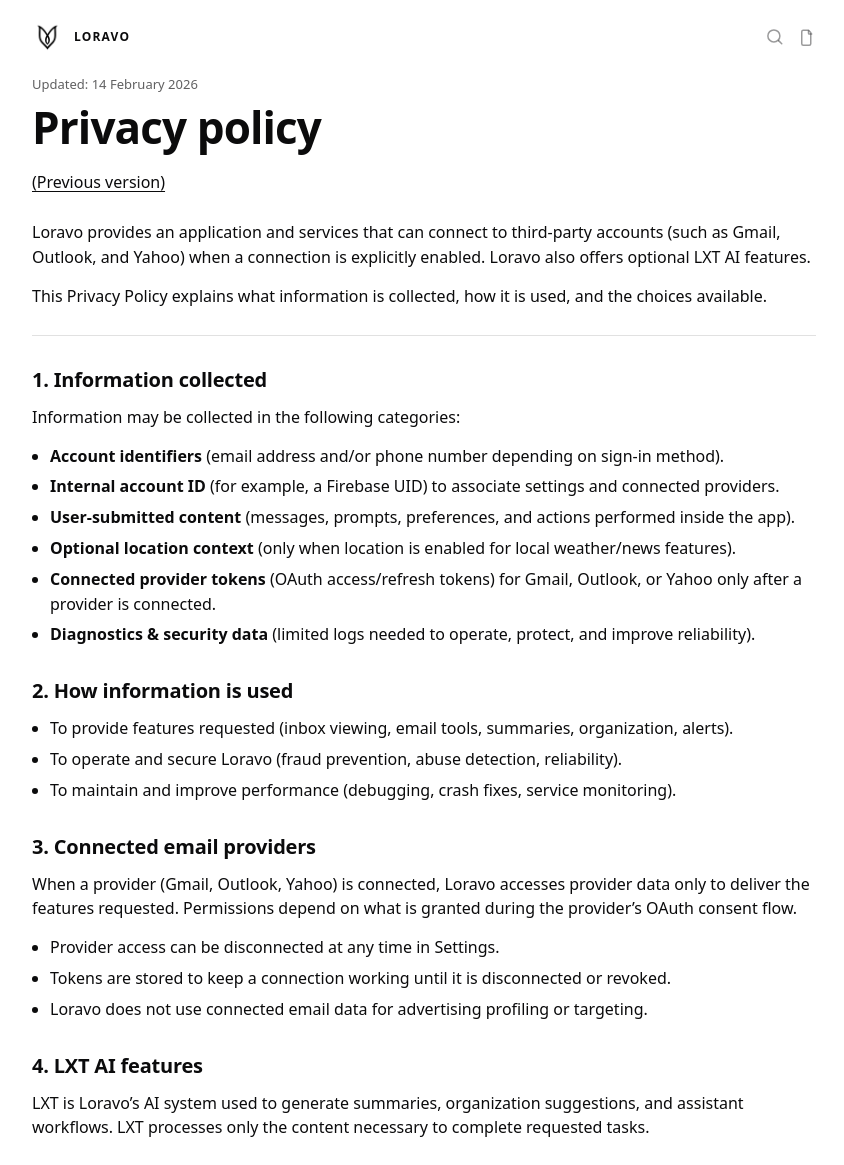
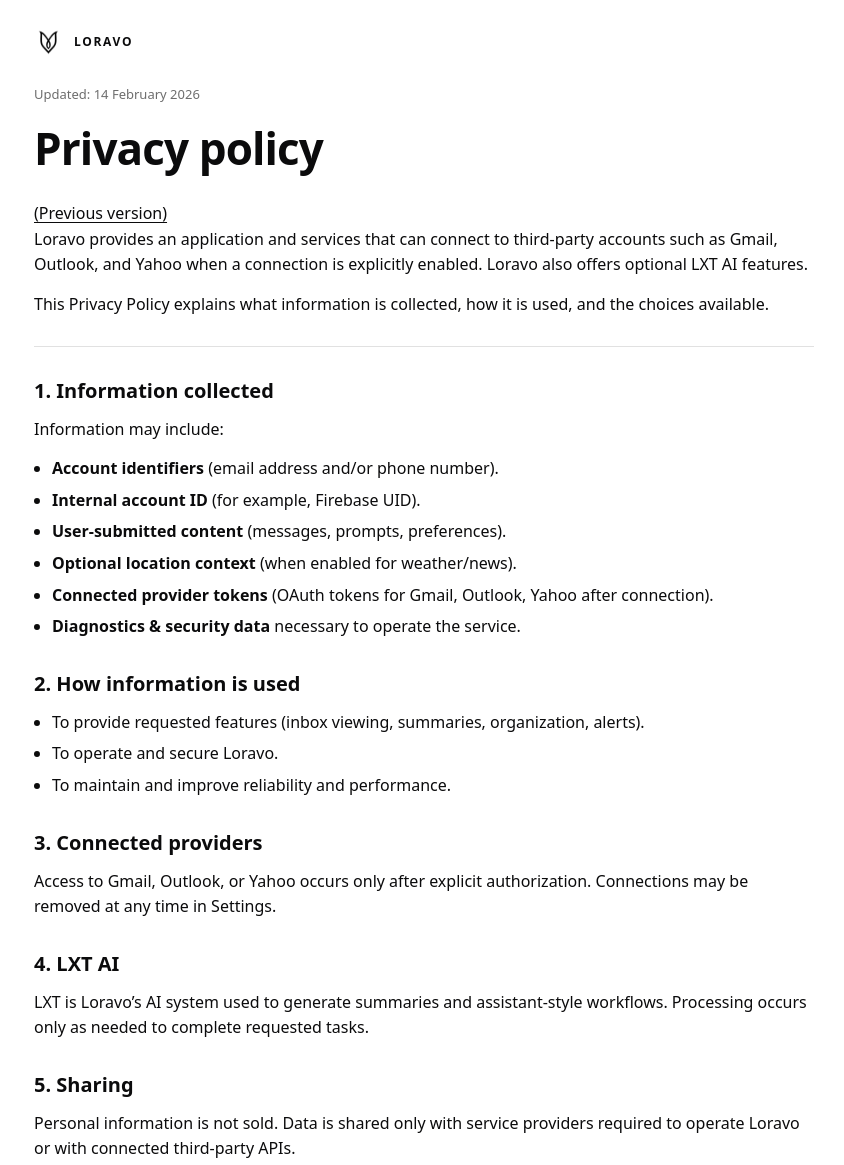
Before and after one commit to loravo/Loravo-backend, a website: page public/privacy.html in a window 1280 px wide. Shown: the top 1165 px of the page, without its empty margins (216-1060 px from the left). Drawn offline with Linux system fonts and the light colour scheme.

Commit message:
Update Gmail OAuth and backend

```diff
--- a/public/privacy.html
+++ b/public/privacy.html
@@ -2,268 +2,168 @@
 <html lang="en">
 <head>
   <meta charset="utf-8" />
-  <meta name="viewport" content="width=device-width,initial-scale=1" />
+  <meta name="viewport" content="width=device-width, initial-scale=1" />
   <title>Loravo — Privacy Policy</title>
 
   <style>
     :root{
-      --bg: #ffffff;
-      --text: #0b0b0c;
-      --muted: rgba(11,11,12,.65);
-      --link: #0b0b0c;
-      --rule: rgba(11,11,12,.12);
-      --max: 820px;
+      --text:#0b0b0c;
+      --muted:rgba(11,11,12,.6);
+      --rule:rgba(11,11,12,.12);
+      --max:820px;
     }
 
-    *{ box-sizing:border-box; }
-    html, body { height: 100%; }
+    *{box-sizing:border-box;}
     body{
       margin:0;
-      background: var(--bg);
-      color: var(--text);
-      font-family: ui-sans-serif, system-ui, -apple-system, "SF Pro Display", "SF Pro Text", Segoe UI, Roboto, Helvetica, Arial;
-      -webkit-font-smoothing: antialiased;
-      -moz-osx-font-smoothing: grayscale;
-      line-height: 1.55;
+      background:#ffffff;
+      color:var(--text);
+      font-family: ui-sans-serif, system-ui, -apple-system, "SF Pro Display",
+                   "SF Pro Text", Segoe UI, Roboto, Helvetica, Arial;
+      -webkit-font-smoothing:antialiased;
+      line-height:1.6;
     }
 
     .wrap{
-      max-width: var(--max);
-      margin: 0 auto;
-      padding: 22px 18px 90px;
+      max-width:var(--max);
+      margin:0 auto;
+      padding:28px 20px 90px;
     }
 
-    /* Top brand row */
-    .brandbar{
+    /* Brand header */
+    .brand{
       display:flex;
       align-items:center;
-      justify-content:space-between;
-      gap: 14px;
-      margin-bottom: 22px;
-    }
-
-    .brandleft{
-      display:flex;
-      align-items:center;
-      gap: 12px;
-      min-width: 0;
+      gap:12px;
+      margin-bottom:28px;
     }
 
     .logo{
-      width: 30px;
-      height: 30px;
-      border-radius: 8px;
-      object-fit: cover;
+      height:28px;
+      width:auto;
       display:block;
     }
 
     .brandname{
-      font-weight: 700;
-      letter-spacing: .10em;
-      font-size: 12px;
-      text-transform: uppercase;
-      margin: 0;
-      white-space: nowrap;
+      font-size:12px;
+      letter-spacing:.14em;
+      font-weight:700;
+      text-transform:uppercase;
+      margin:0;
     }
 
-    .icons{
-      display:flex;
-      align-items:center;
-      gap: 14px;
-      color: rgba(11,11,12,.55);
-      user-select:none;
-    }
-
-    .icon{
-      width: 18px;
-      height: 18px;
-      display:block;
-      opacity: .75;
-    }
-
-    /* Header */
     .updated{
-      color: var(--muted);
-      font-size: 13px;
-      margin: 22px 0 10px;
+      color:var(--muted);
+      font-size:13px;
+      margin:20px 0 8px;
     }
 
     h1{
-      font-size: 44px;
-      line-height: 1.08;
-      margin: 0 0 18px;
-      letter-spacing: -0.02em;
+      font-size:44px;
+      letter-spacing:-.02em;
+      margin:0 0 18px;
     }
 
-    .prev{
-      display:inline-block;
-      margin: 0 0 26px;
-      color: var(--link);
-      text-decoration: underline;
-      text-underline-offset: 3px;
-      font-size: 16px;
+    a{
+      color:var(--text);
+      text-decoration:underline;
+      text-underline-offset:3px;
     }
 
     h2{
-      font-size: 20px;
-      margin: 28px 0 10px;
-      letter-spacing: -0.01em;
+      font-size:20px;
+      margin:28px 0 10px;
     }
 
-    p{
-      margin: 0 0 14px;
-      font-size: 16px;
+    p{margin:0 0 14px;}
+    ul{margin:0 0 14px; padding-left:18px;}
+    li{margin:6px 0;}
+
+    hr{
+      border:0;
+      height:1px;
+      background:var(--rule);
+      margin:28px 0;
     }
 
-    ul{
-      margin: 0 0 14px;
-      padding-left: 18px;
-      font-size: 16px;
-    }
-
-    li{ margin: 6px 0; }
-
-    .rule{
-      height: 1px;
-      background: var(--rule);
-      border: 0;
-      margin: 26px 0;
-    }
-
-    a{
-      color: var(--link);
-      text-decoration: underline;
-      text-underline-offset: 3px;
-    }
-
-    .small{
-      color: var(--muted);
-      font-size: 13px;
-      margin-top: 26px;
-    }
-
-    /* Mobile */
-    @media (max-width: 520px){
-      h1{ font-size: 36px; }
-      .prev{ font-size: 15px; }
+    @media (max-width:520px){
+      h1{font-size:34px;}
     }
   </style>
 </head>
 
 <body>
   <div class="wrap">
-    <!-- Brand row (logo + Loravo like the screenshot top-left) -->
-    <div class="brandbar">
-      <div class="brandleft">
-        <!-- Put logo at public/logo.png -->
-        <img class="logo" src="/logo.png" alt="Loravo logo" onerror="this.style.display='none'" />
-        <p class="brandname">LORAVO</p>
-      </div>
 
-      <!-- simple icons like the screenshot (not functional, purely visual) -->
-      <div class="icons" aria-hidden="true">
-        <!-- search icon -->
-        <svg class="icon" viewBox="0 0 24 24" fill="none">
-          <path d="M10.5 18.5a8 8 0 1 1 0-16 8 8 0 0 1 0 16Z" stroke="currentColor" stroke-width="2"/>
-          <path d="M16.8 16.8 21 21" stroke="currentColor" stroke-width="2" stroke-linecap="round"/>
-        </svg>
-        <!-- “document” icon -->
-        <svg class="icon" viewBox="0 0 24 24" fill="none">
-          <path d="M7 3h7l3 3v15a2 2 0 0 1-2 2H7a2 2 0 0 1-2-2V5a2 2 0 0 1 2-2Z" stroke="currentColor" stroke-width="2"/>
-          <path d="M14 3v4a1 1 0 0 0 1 1h4" stroke="currentColor" stroke-width="2"/>
-        </svg>
-      </div>
+    <!-- Logo + LORAVO -->
+    <div class="brand">
+      <img src="/logo.png" alt="Loravo logo" class="logo" />
+      <p class="brandname">LORAVO</p>
     </div>
 
     <div class="updated">Updated: 14 February 2026</div>
     <h1>Privacy policy</h1>
 
-    <!-- Optional: if you ever host an older one -->
-    <a class="prev" href="/privacy-previous.html">(Previous version)</a>
+    <a href="/privacy-previous.html">(Previous version)</a>
 
     <p>
-      Loravo provides an application and services that can connect to third-party accounts (such as Gmail, Outlook, and Yahoo)
-      when a connection is explicitly enabled. Loravo also offers optional LXT AI features.
+      Loravo provides an application and services that can connect to third-party
+      accounts such as Gmail, Outlook, and Yahoo when a connection is explicitly enabled.
+      Loravo also offers optional LXT AI features.
     </p>
 
     <p>
-      This Privacy Policy explains what information is collected, how it is used, and the choices available.
+      This Privacy Policy explains what information is collected, how it is used,
+      and the choices available.
     </p>
 
-    <hr class="rule" />
+    <hr />
 
     <h2>1. Information collected</h2>
-    <p>Information may be collected in the following categories:</p>
+    <p>Information may include:</p>
     <ul>
-      <li><strong>Account identifiers</strong> (email address and/or phone number depending on sign-in method).</li>
-      <li><strong>Internal account ID</strong> (for example, a Firebase UID) to associate settings and connected providers.</li>
-      <li><strong>User-submitted content</strong> (messages, prompts, preferences, and actions performed inside the app).</li>
-      <li><strong>Optional location context</strong> (only when location is enabled for local weather/news features).</li>
-      <li><strong>Connected provider tokens</strong> (OAuth access/refresh tokens) for Gmail, Outlook, or Yahoo only after a provider is connected.</li>
-      <li><strong>Diagnostics & security data</strong> (limited logs needed to operate, protect, and improve reliability).</li>
+      <li><strong>Account identifiers</strong> (email address and/or phone number).</li>
+      <li><strong>Internal account ID</strong> (for example, Firebase UID).</li>
+      <li><strong>User-submitted content</strong> (messages, prompts, preferences).</li>
+      <li><strong>Optional location context</strong> (when enabled for weather/news).</li>
+      <li><strong>Connected provider tokens</strong> (OAuth tokens for Gmail, Outlook, Yahoo after connection).</li>
+      <li><strong>Diagnostics & security data</strong> necessary to operate the service.</li>
     </ul>
 
     <h2>2. How information is used</h2>
     <ul>
-      <li>To provide features requested (inbox viewing, email tools, summaries, organization, alerts).</li>
-      <li>To operate and secure Loravo (fraud prevention, abuse detection, reliability).</li>
-      <li>To maintain and improve performance (debugging, crash fixes, service monitoring).</li>
+      <li>To provide requested features (inbox viewing, summaries, organization, alerts).</li>
+      <li>To operate and secure Loravo.</li>
+      <li>To maintain and improve reliability and performance.</li>
     </ul>
 
-    <h2>3. Connected email providers</h2>
+    <h2>3. Connected providers</h2>
     <p>
-      When a provider (Gmail, Outlook, Yahoo) is connected, Loravo accesses provider data only to deliver the features requested.
-      Permissions depend on what is granted during the provider’s OAuth consent flow.
+      Access to Gmail, Outlook, or Yahoo occurs only after explicit authorization.
+      Connections may be removed at any time in Settings.
     </p>
-    <ul>
-      <li>Provider access can be disconnected at any time in Settings.</li>
-      <li>Tokens are stored to keep a connection working until it is disconnected or revoked.</li>
-      <li>Loravo does not use connected email data for advertising profiling or targeting.</li>
-    </ul>
 
-    <h2>4. LXT AI features</h2>
+    <h2>4. LXT AI</h2>
     <p>
-      LXT is Loravo’s AI system used to generate summaries, organization suggestions, and assistant workflows.
-      LXT processes only the content necessary to complete requested tasks.
+      LXT is Loravo’s AI system used to generate summaries and assistant-style workflows.
+      Processing occurs only as needed to complete requested tasks.
     </p>
 
     <h2>5. Sharing</h2>
     <p>
-      Loravo does not sell personal information.
-      Data may be shared only with:
+      Personal information is not sold. Data is shared only with service providers
+      required to operate Loravo or with connected third-party APIs.
     </p>
-    <ul>
-      <li><strong>Service providers</strong> used to operate Loravo (hosting, databases, monitoring) under confidentiality and security controls.</li>
-      <li><strong>Third-party APIs</strong> that are explicitly connected (for example, Google or Microsoft, and Yahoo where supported).</li>
-    </ul>
 
     <h2>6. Data retention</h2>
     <p>
-      Data is retained only as needed to provide the service, comply with legal obligations, and maintain security.
-      Provider connections can be removed in Settings. Data deletion requests can be submitted using the contact below.
+      Data is retained only as necessary to provide the service and comply with legal obligations.
+      Deletion requests may be submitted via the contact below.
     </p>
 
-    <h2>7. Security</h2>
-    <p>
-      Reasonable administrative, technical, and organizational safeguards are used to protect information.
-      No system can be guaranteed 100% secure.
-    </p>
+    <h2>7. Contact</h2>
+    <p>Email: <a href="mailto:loravolxt@yahoo.com">loravolxt@yahoo.com</a></p>
 
-    <h2>8. Your choices</h2>
-    <ul>
-      <li>Disconnect providers at any time from Settings.</li>
-      <li>Control optional permissions such as location through device settings.</li>
-      <li>Request deletion of account data using the contact below.</li>
-    </ul>
-
-    <h2>9. Contact</h2>
-    <p>
-      Email: <a href="mailto:loravolxt@yahoo.com">loravolxt@yahoo.com</a>
-    </p>
-
-    <p class="small">
-      Note: If local law requires additional notices (for example GDPR or CCPA/CPRA disclosures), those can be added as short addenda on this page.
-    </p>
   </div>
 </body>
 </html>
```
